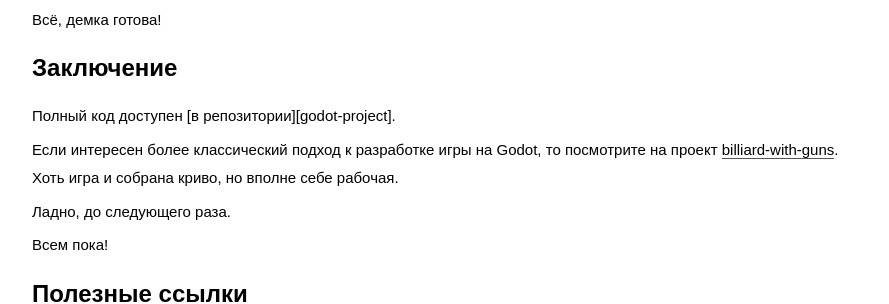
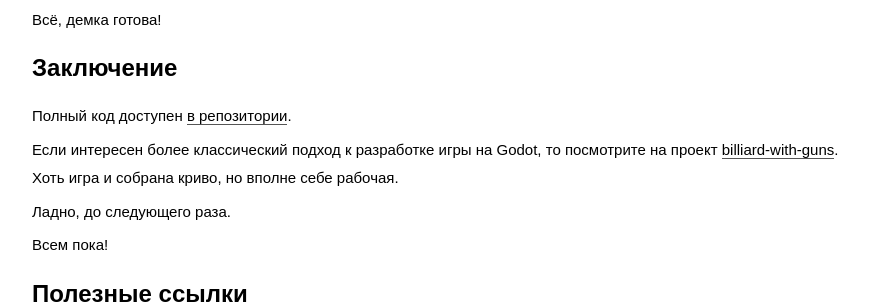
Before and after one commit to FreeCX/freecx.github.io, a Jekyll site: the page built from _posts/2023-03-27-easy-gamedev.md, in a window 1280 px wide and 900 px high, scrolled down 7728 px. Shown: the part 279-583 px from the top of the window, without its empty margins (195-1084 px from the left). Built offline with Jekyll 4.4.1, drawn with Linux system fonts in a browser that asks for light colours; some web fonts are replaced; some of the changed lines change nothing that is shown.

Commit message:
chore: fix link

```diff
--- a/_posts/2023-03-27-easy-gamedev.md
+++ b/_posts/2023-03-27-easy-gamedev.md
@@ -405,7 +405,7 @@ func add_splash_screen():
 Всё, демка готова!
 
 # Заключение
-Полный код доступен [в репозитории][godot-project].
+Полный код доступен [в репозитории][only-code].
 
 Если интересен более классический подход к разработке игры на Godot, то посмотрите на проект [billiard-with-guns][game].
 Хоть игра и собрана криво, но вполне себе рабочая.
```
